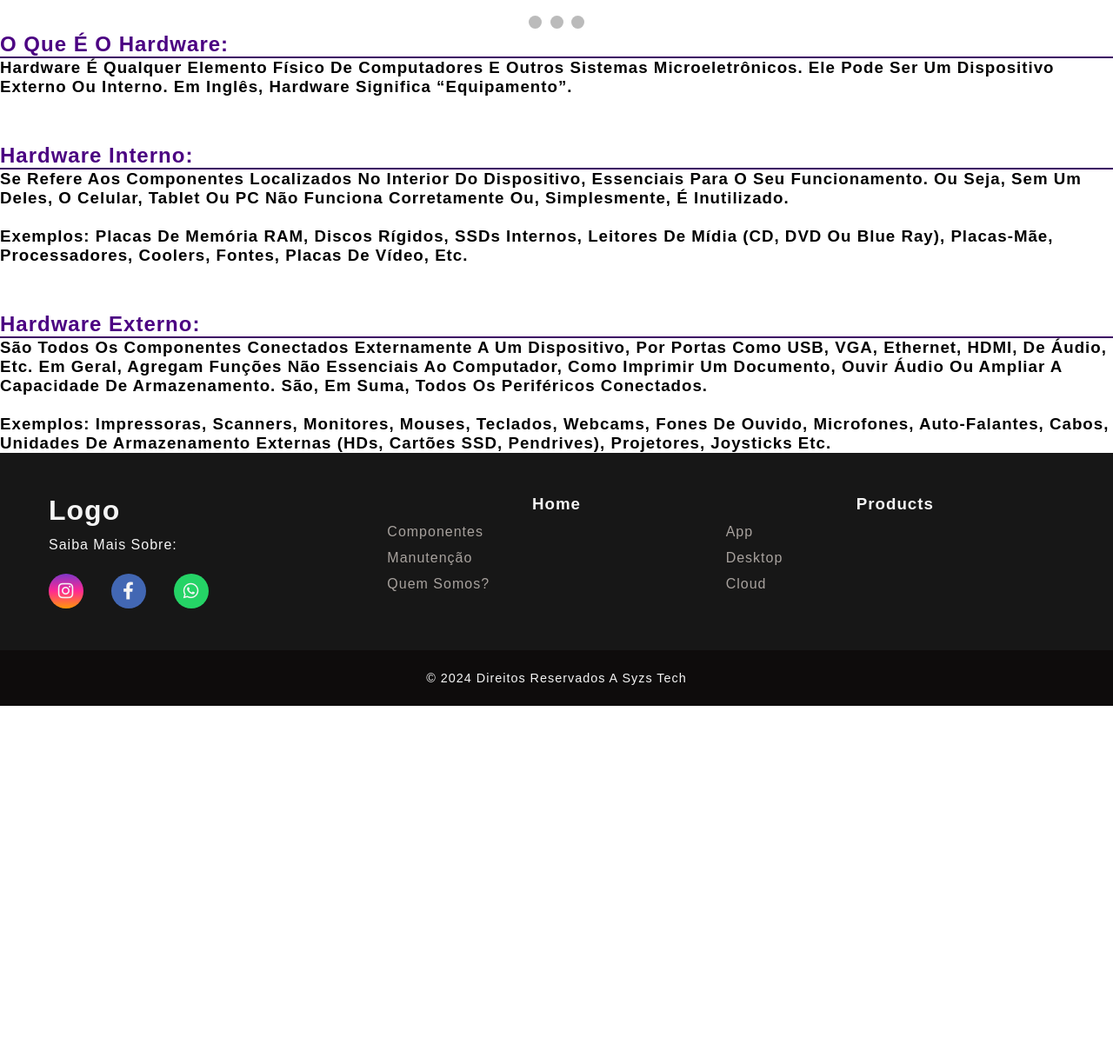
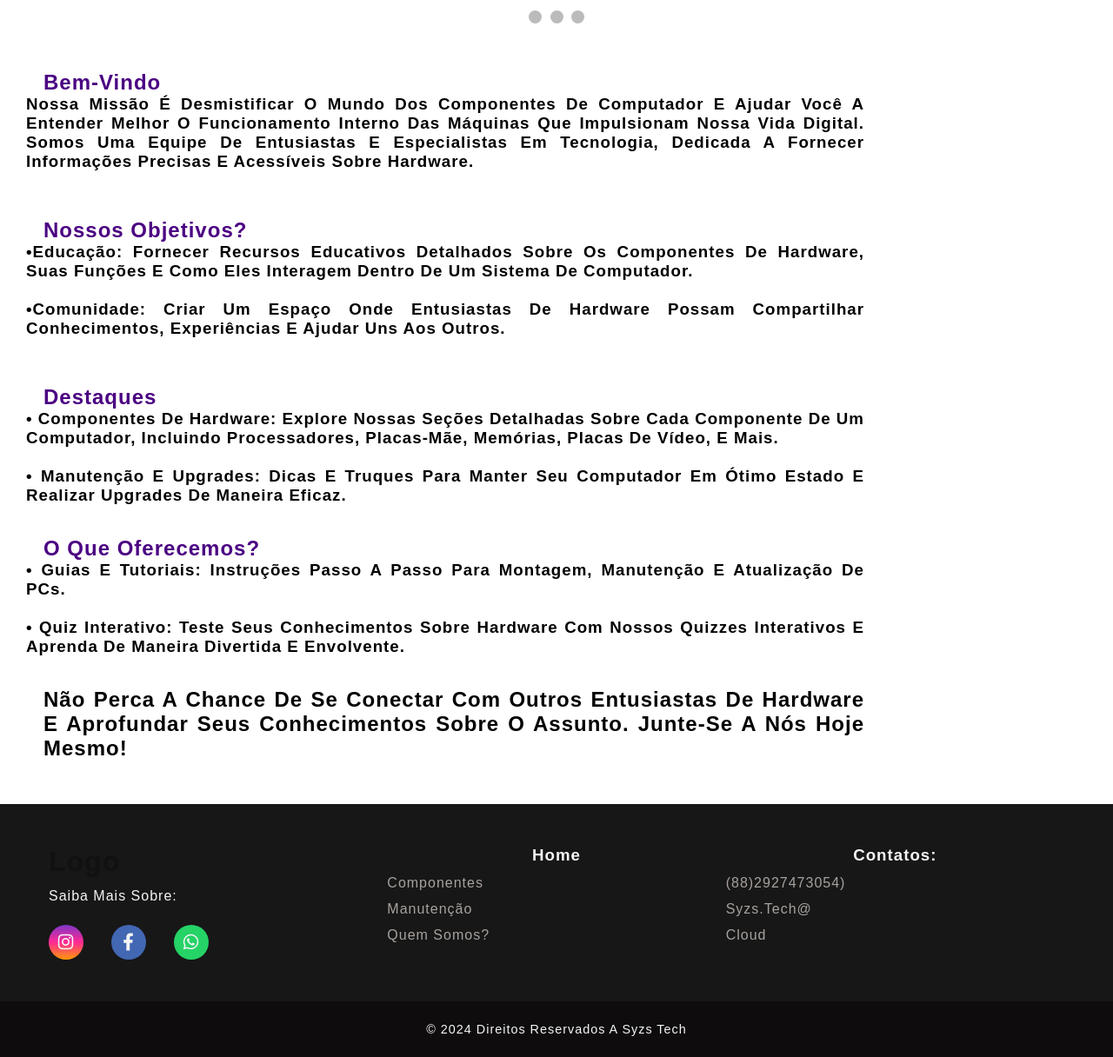
Before and after one commit to BROWb/syzs, a PHP site: page / in a window 1280 px wide. Shown: the part 621-1837 px from the top of the page at 87% size. Before the commit the page ends 1433 px from the top, so only its background shows below. Run offline with PHP 8.4, Linux system fonts and the light colour scheme.

Commit message:
modificações
modificamos a home( mais falta organizar) e add texto na aba de quem somos.

```diff
--- a/componentes.php
+++ b/componentes.php
@@ -9,6 +9,7 @@
     <link rel="stylesheet" href="css/footer.css">
     <link rel="stylesheet" href="css/navbar.css">
     <link rel="stylesheet" href="css/carro.css">
+    <link rel="stylesheet" href="css/style.css">
 </head>
 <body>
     <br><br><br><br><br><br>
@@ -98,7 +99,7 @@ Uma CPU é feita de bilhões de transistores, que são pequenas peças microscó
         <div>
         <font color="#4B0082">
             <h2>O que é memoria RAM?</h2>
-            <hr size="6px" width="100%" color="#3b0063"></hr>
+            <hr size="6px" width="100%"  color="#3b0063"></hr>
             </font>
         </div>
         <table>
--- a/css/navbar.css
+++ b/css/navbar.css
@@ -15,7 +15,8 @@ body{
 header{
     position: fixed;
     top: 0; left: 0; right: 0;
-    background: #c4c4c4b2;
+    background: rgb(81,187,255);
+background: linear-gradient(280deg, rgb(63, 181, 255) 2%, rgb(57, 84, 194) 25%, rgba(36,47,194,1) 48%, rgba(107,38,217,1) 68%, rgb(130, 15, 192) 90%);
     box-shadow: 0 5px 10px rgba(0,0,0,.1,);
     padding: 0px 7%;
     display: flex;
@@ -42,12 +43,12 @@ header .navbar ul li{
 header .navbar ul li a{
     font-size: 20px;
     padding: 20px;
-    color: blueviolet;
+    color: rgb(255, 255, 255);
     display: block;
 }
 
 header .navbar ul li a:hover{
-    background: blueviolet;
+    background: rgba(44, 144, 211, 0.575);
     color: #ffffff;
 }
 
@@ -55,7 +56,7 @@ header .navbar ul li ul{
     position: absolute;
     left: 0;
     width: 200px;
-    background: #ffffffff;
+    background: linear-gradient(260deg, rgb(63, 181, 255) 2%, rgb(57, 84, 194) 25%, rgba(36,47,194,1) 48%);
     display: none;
 }
 
--- /dev/null
+++ b/css/style.css
@@ -0,0 +1,28 @@
+body{
+    font-family: 'Franklin Gothic Medium', 'Arial Narrow', Arial, sans-serif;
+    width: 100%;
+    color: rgb(0, 0, 0);
+    text-align: justify;
+  }
+  *{
+    margin: 0;
+    padding: 0;
+  }
+  article{
+    width: 80%;
+    background: #ffffff1a;
+    padding: 30px 30px;
+    margin: 20px 20px 20px 0;
+
+  }
+
+hr{
+  padding: 0, 3px, 0, 3px;
+}
+h1{
+text-align: left;
+color: #111;
+}
+h2{
+    padding-left: 20PX;
+}
--- a/index.php
+++ b/index.php
@@ -9,6 +9,7 @@
     <link rel="stylesheet" href="css/footer.css">
     <link rel="stylesheet" href="css/navbar.css">
     <link rel="stylesheet" href="css/carro.css">
+    <link rel="stylesheet" href="css/style.css">
 
 
     <title>Home</title>
@@ -92,39 +93,67 @@
     <article>
         <div>
                 <font color="#4B0082">
-                    <h2>O que é o hardware:</h2>
-                    <hr size="3px" width="100%" color="#3b0063"></hr>
+                    <h2>Bem-vindo</h2>
+
                 </font>
                 </div>
-                <h3>Hardware é qualquer elemento físico de computadores e outros sistemas microeletrônicos. Ele pode ser um dispositivo externo ou interno. Em inglês, hardware significa “equipamento”.
+                <h3>nossa missão é desmistificar o mundo dos componentes de computador e ajudar você a entender melhor o funcionamento interno das máquinas que impulsionam nossa vida digital. Somos uma equipe de entusiastas e especialistas em tecnologia, dedicada a fornecer informações precisas e acessíveis sobre hardware.
                 </h3>
                 <br>
                 <br><br>
 
                 <div>
                 <font color="#4B0082">
-                    <h2>Hardware interno:</h2>
-                    <hr size="3px" width="100%" color="#3b0063"></hr>
+                    <h2>Nossos Objetivos?</h2>
+
                 </font>
                 </div>
                 <h3>
-                Se refere aos componentes localizados no interior do dispositivo, essenciais para o seu funcionamento. Ou seja, sem um deles, o celular, tablet ou PC não funciona corretamente ou, simplesmente, é inutilizado.
+                •Educação: Fornecer recursos educativos detalhados sobre os componentes de hardware, suas funções e como eles interagem dentro de um sistema de computador.
                 <br><br>
-                    Exemplos: placas de memória RAM, discos rígidos, SSDs internos, leitores de mídia (CD, DVD ou Blue Ray), placas-mãe, processadores, coolers, fontes, placas de vídeo, etc.
+                •Comunidade: Criar um espaço onde entusiastas de hardware possam compartilhar conhecimentos, experiências e ajudar uns aos outros.
                     </h3>
                 <br>
                 <br><br>
 
                 <div>
                 <font color="#4B0082">
-                    <h2>Hardware externo:</h2>
-                    <hr size="3px" width="100%" color="#3b0063"></hr>
+                    <h2>Destaques</h2>
+
                 </font>
                 </div>
-                    <h3>São todos os componentes conectados externamente a um dispositivo, por portas como USB, VGA, Ethernet, HDMI, de áudio, etc. Em geral, agregam funções não essenciais ao computador, como imprimir um documento, ouvir áudio ou ampliar a capacidade de armazenamento. São, em suma, todos os periféricos conectados.
+                    <h3>• Componentes de Hardware: Explore nossas seções detalhadas sobre cada componente de um computador, incluindo processadores, placas-mãe, memórias, placas de vídeo, e mais.
                     <br><br>
-                    Exemplos: impressoras, scanners, monitores, mouses, teclados, webcams, fones de ouvido, microfones, auto-falantes, cabos, unidades de armazenamento externas (HDs, cartões SSD, pendrives), projetores, joysticks etc.</h3>
+                    <h3>• Manutenção e Upgrades: Dicas e truques para manter seu computador em ótimo estado e realizar upgrades de maneira eficaz.</h3>
+<br><br>
+
+
+                    <font color="#4B0082">
+                    <h2>O que Oferecemos?</h2>
+
+                </font>
+                </div>
+                    <h3>• Guias e Tutoriais: Instruções passo a passo para montagem, manutenção e atualização de PCs.
+                    <br><br>
+                   <h3> • Quiz Interativo: Teste seus conhecimentos sobre hardware com nossos quizzes interativos e aprenda de maneira divertida e envolvente.</h3>
+
+            <br><br>
+            <h2>Não perca a chance de se conectar com outros entusiastas de hardware e aprofundar seus conhecimentos sobre o assunto. Junte-se a nós hoje mesmo!</h2>
             </article>
+
+
+
+
+
+            </article>
+
+
+
+
+
+
+
+
 
 
 
@@ -166,13 +195,13 @@
 
             <ul class="footer-list">
                 <li>
-                    <h3>Products</h3>
+                    <h3>Contatos:</h3>
                 </li>
                 <li>
-                    <a href="#" class="footer-link">App</a>
+                    <a href="#" class="footer-link">(88)2927473054)</a>
                 </li>
                 <li>
-                    <a href="#" class="footer-link">Desktop</a>
+                    <a href="#" class="footer-link">syzs.tech@</a>
                 </li>
                 <li>
                     <a href="#" class="footer-link">Cloud</a>
--- a/quiz.php
+++ b/quiz.php
@@ -17,6 +17,7 @@
 
 
 <br><br>
+
 
 <header>
 
@@ -63,5 +64,7 @@
     </div>
   </div>
 
+
+
 </body>
 </html>
```
Also changed, not shown: quemsomos.php (+16 -2 lines).
